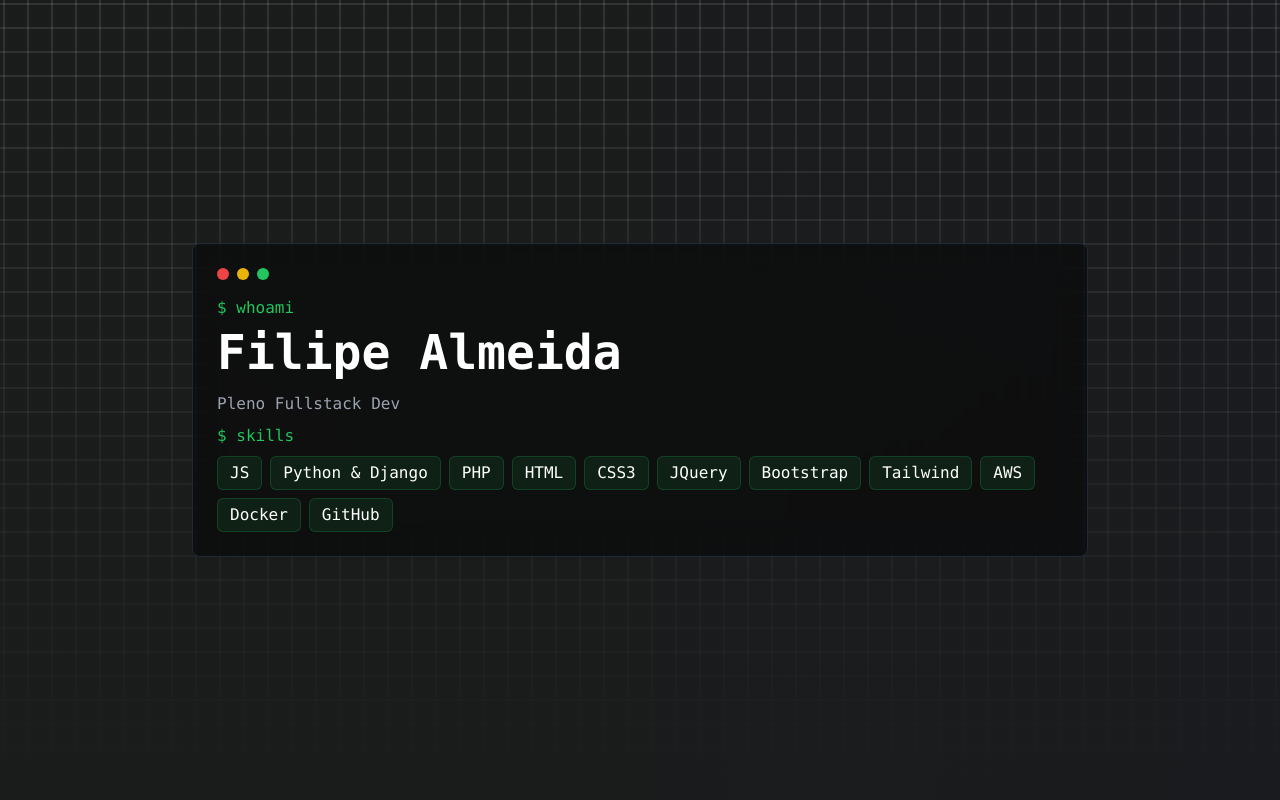
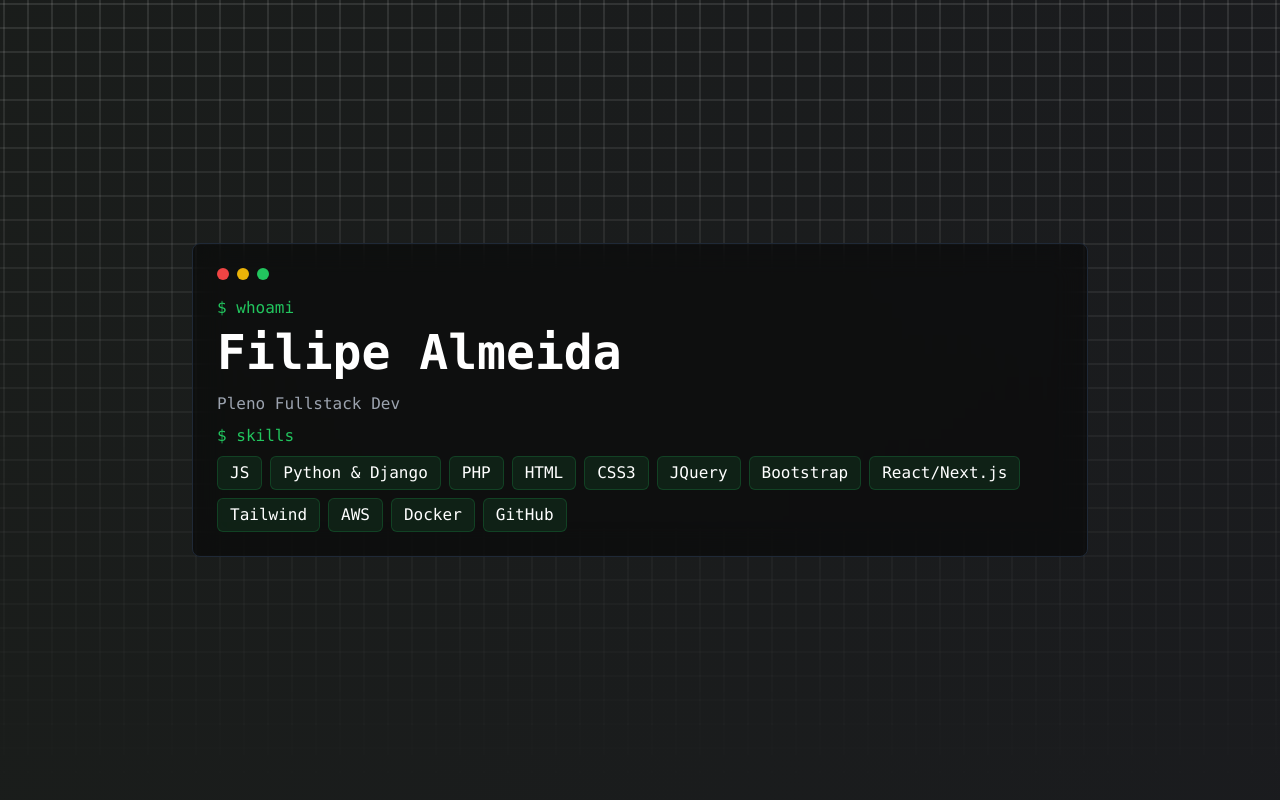
Before and after one commit to filipealmeida97/myResume, a Next.js app: page / in a window 1280 px wide. Shown: the top 800 px of the page. Built offline with nearby package versions, Linux system fonts and the light colour scheme.

Commit message:
added new skill

```diff
--- a/app/components/HeroSection.tsx
+++ b/app/components/HeroSection.tsx
@@ -35,6 +35,7 @@
 							<span className="px-3 py-1 bg-green-500/10 rounded-md border border-green-500/20">CSS3</span>
 							<span className="px-3 py-1 bg-green-500/10 rounded-md border border-green-500/20">JQuery</span>
 							<span className="px-3 py-1 bg-green-500/10 rounded-md border border-green-500/20">Bootstrap</span>
+							<span className="px-3 py-1 bg-green-500/10 rounded-md border border-green-500/20">React/Next.js</span>
 							<span className="px-3 py-1 bg-green-500/10 rounded-md border border-green-500/20">Tailwind</span>
 							<span className="px-3 py-1 bg-green-500/10 rounded-md border border-green-500/20">AWS</span>
 							<span className="px-3 py-1 bg-green-500/10 rounded-md border border-green-500/20">Docker</span>
```
